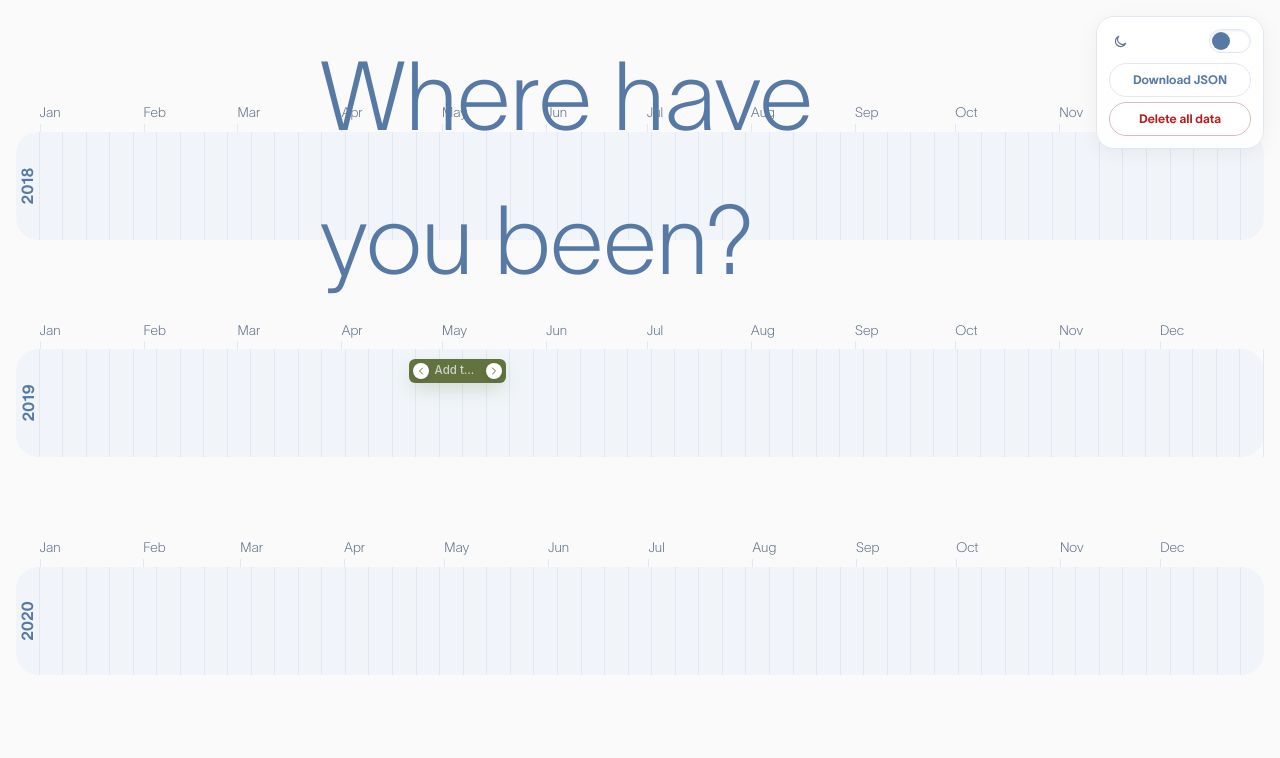
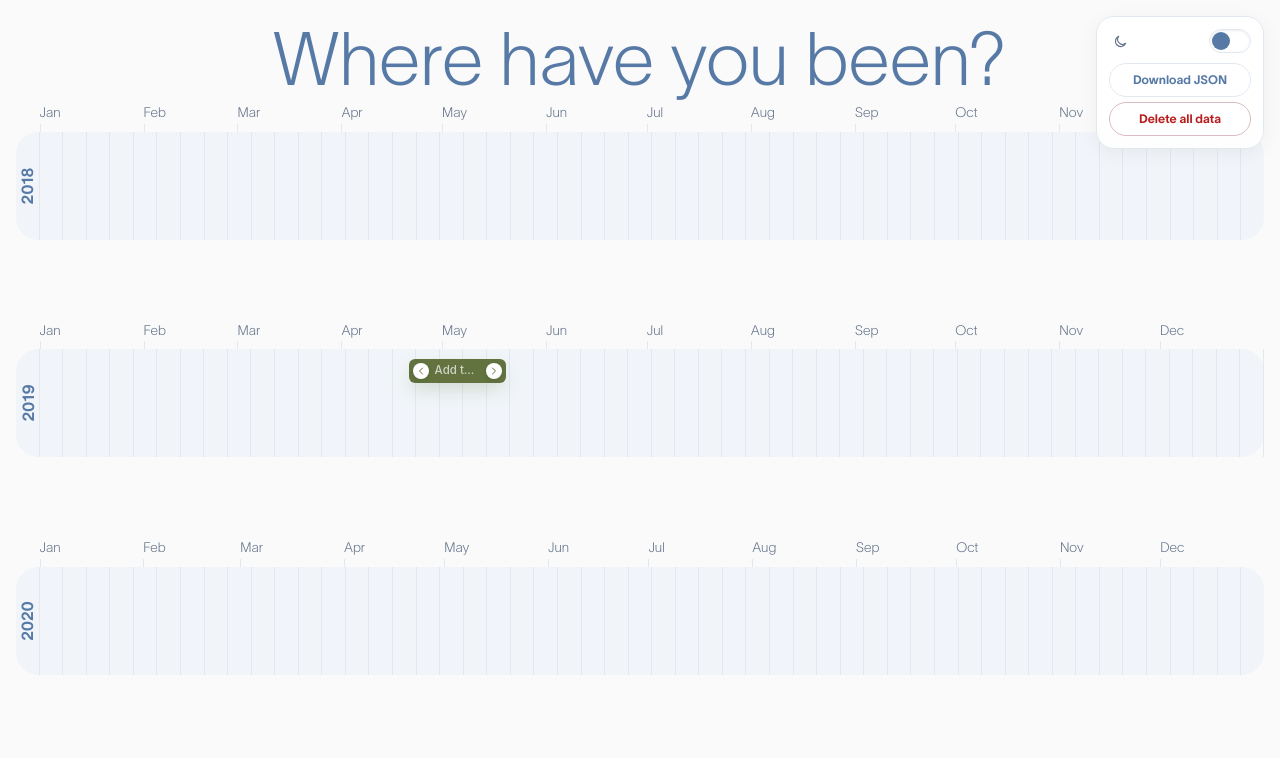
Before and after one commit to miggu/timeline, a React (Vite) app: page / in a window 1280 px wide. Shown: the top 758 px of the page. Built offline with nearby package versions, Linux system fonts and the light colour scheme; a web font is replaced by a local one.

Commit message:
Keep timeline title on one line

```diff
--- a/src/styles/timeline.css
+++ b/src/styles/timeline.css
@@ -11,8 +11,10 @@
 	top: 1.5rem;
 	left: 50%;
 	transform: translateX(-50%);
-	font-size: clamp(3rem, 8vw, 6rem);
+	font-size: clamp(1.65rem, 5.8vw, 6rem);
 	font-weight: 200;
+	line-height: 0.95;
+	white-space: nowrap;
 	color: var(--text-primary);
 	margin: 0;
 	pointer-events: none;
```
